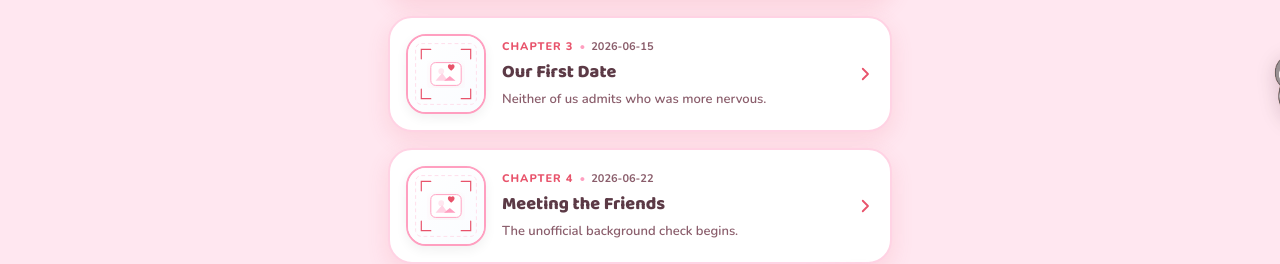
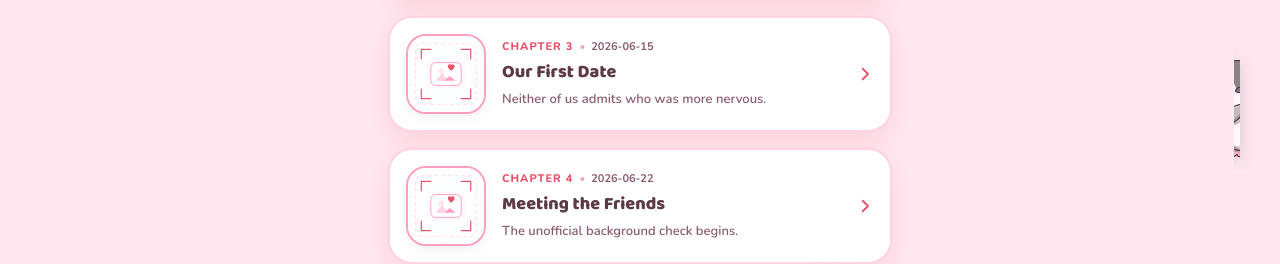
Before and after one commit to KOS-CDG/Our-Chapters, a React (Vite) app: page /chapters in a window 1280 px wide. Shown: the part 456-720 px from the top of the page. Built offline with nearby package versions, Linux system fonts and the light colour scheme.

Commit message:
Pixel-perfect peekingharu crop: clips right-half penguin, slides from edge correctly

```diff
--- a/src/components/PenguinWidget.tsx
+++ b/src/components/PenguinWidget.tsx
@@ -1,7 +1,7 @@
 import { useState, useRef } from "react";
 import { motion, AnimatePresence } from "framer-motion";
 
-// ---------- Persistent position ----------
+// ---------- Persistent helpers ----------
 function usePersist<T>(key: string, initial: T) {
   const stored = localStorage.getItem(key);
   const [val, setVal] = useState<T>(stored !== null ? JSON.parse(stored) : initial);
@@ -9,10 +9,23 @@ function usePersist<T>(key: string, initial: T) {
   return [val, save] as const;
 }
 
-// ---------- Constants ----------
-const SIZE    = 88;   // image size in px
-const PEEK_PX = 48;   // visible px when resting at edge
-const HIDDEN  = SIZE - PEEK_PX; // px pushed off-screen at rest
+// ---------- Image analysis results ----------
+// peekingharu.webp: portrait image (~810×1440 px), penguin occupies the RIGHT ~50%
+// of the canvas. Left half is empty white. Penguin faces left (toward screen).
+// We render only the right half using object-position so the penguin fills the slot.
+//
+// Haru.webp: square-ish image, centered penguin facing forward.
+
+const PEEK_IMG_W  = 110;  // rendered width of the full peekingharu image
+const PEEK_CROP_W = 58;   // width of the right-half crop we show (just the penguin)
+const PEEK_IMG_H  = 130;  // rendered height
+
+// How many px of the CROP stay visible when resting at edge
+// (penguin pokes just enough to be recognisable — head + eye + wing tip)
+const VISIBLE_AT_REST = 46;
+
+// Normal Haru size when open
+const HARU_SIZE = 88;
 
 // ---------- Main export ----------
 export function PenguinWidget() {
@@ -32,14 +45,7 @@ function HaruAssistiveTouch() {
   const dragRef    = useRef<{ startY: number; startX: number; initY: number } | null>(null);
   const hasDragged = useRef(false);
 
-  // Fully visible when hovered, active, or open
   const visible = hovered || open;
-
-  // X translation that hides most of Haru behind the edge
-  const translateX = visible ? 0 : (side === "right" ? HIDDEN : -HIDDEN);
-
-  // Mirror when on left side so Haru always faces inward
-  const flip: React.CSSProperties = side === "left" ? { transform: "scaleX(-1)" } : {};
 
   // ---- Pointer handlers ----
   const onPointerDown = (e: React.PointerEvent<HTMLDivElement>) => {
@@ -54,9 +60,8 @@ function HaruAssistiveTouch() {
     const dx = e.clientX - dragRef.current.startX;
     if (Math.abs(dy) > 5 || Math.abs(dx) > 5) hasDragged.current = true;
 
-    // Vertical slide — keep Haru within screen bounds
     const newY = Math.max(20, Math.min(
-      window.innerHeight - SIZE - 20,
+      window.innerHeight - PEEK_IMG_H - 20,
       dragRef.current.initY + dy,
     ));
     setPosY(newY);
@@ -71,78 +76,114 @@ function HaruAssistiveTouch() {
     dragRef.current = null;
   };
 
-  // Mobile: brief hover-out delay so user sees Haru before panel opens
   const onTouchStart = () => setHovered(true);
   const onTouchEnd   = () => setTimeout(() => { if (!open) setHovered(false); }, 500);
 
+  // ---- PEEKING state ----
+  // The peekingharu image has the penguin in the right half.
+  // We clip to PEEK_CROP_W wide and use object-position to show only the right portion.
+  // When resting: translate so only VISIBLE_AT_REST px stick out from the edge.
+  // When hovered: translate to show the full crop width.
+
+  // translateX for the PEEKING container
+  const peekHiddenOffset = PEEK_CROP_W - VISIBLE_AT_REST; // how many px to hide
+  const peekTranslateX   = visible
+    ? 0
+    : side === "right"
+      ?  peekHiddenOffset   // push rightward off screen
+      : -peekHiddenOffset;  // push leftward off screen
+
+  // Mirror the whole widget when on left side
+  const mirrorStyle: React.CSSProperties =
+    side === "left" ? { transform: "scaleX(-1)" } : {};
+
   return (
-    <motion.div
+    <div
       style={{
         position:    "fixed",
         top:         posY,
         [side]:      0,
         zIndex:      999,
-        width:       SIZE,
-        height:      SIZE,
         cursor:      "grab",
         userSelect:  "none",
         touchAction: "none",
       }}
-      animate={{
-        x:       translateX,
-        opacity: visible ? 1 : 0.65,
-      }}
-      transition={{ type: "spring", stiffness: 360, damping: 32 }}
       onPointerDown={onPointerDown}
       onPointerMove={onPointerMove}
       onPointerUp={onPointerUp}
-      onHoverStart={() => setHovered(true)}
-      onHoverEnd={() => { if (!open) setHovered(false); }}
+      onMouseEnter={() => setHovered(true)}
+      onMouseLeave={() => { if (!open) setHovered(false); }}
       onTouchStart={onTouchStart}
       onTouchEnd={onTouchEnd}
       aria-label="Haru assistive touch"
     >
       <AnimatePresence mode="wait">
-        {open ? (
-          <motion.img
-            key="haru"
-            src="/Haru.webp"
-            alt="Haru"
+
+        {/* ---- PEEKING state ---- */}
+        {!open && (
+          <motion.div
+            key="peek"
+            initial={false}
+            animate={{
+              x:       peekTranslateX,
+              opacity: visible ? 1 : 0.75,
+            }}
+            exit={{ opacity: 0, scale: 0.88 }}
+            transition={{ type: "spring", stiffness: 380, damping: 34 }}
+            style={{
+              // Clip container to show ONLY the right (penguin) portion of the image
+              width:    PEEK_CROP_W,
+              height:   PEEK_IMG_H,
+              overflow: "hidden",
+              ...mirrorStyle,
+            }}
+          >
+            <img
+              src="/peekingharu.webp"
+              alt="Haru peeking"
               draggable={false}
+              style={{
+                // Render the full image at PEEK_IMG_W wide so right crop is visible
+                width:       PEEK_IMG_W,
+                height:      PEEK_IMG_H,
+                objectFit:   "cover",
+                // Shift left so the penguin (right half) is centred in our crop window
+                marginLeft:  -(PEEK_IMG_W - PEEK_CROP_W),
+                display:     "block",
+                pointerEvents: "none",
+                filter:      "drop-shadow(-4px 4px 10px rgba(60,20,40,.35))",
+              }}
+            />
+          </motion.div>
+        )}
+
+        {/* ---- OPEN state: normal Haru ---- */}
+        {open && (
+          <motion.div
+            key="normal"
             initial={{ opacity: 0, scale: 0.8 }}
             animate={{ opacity: 1, scale: 1 }}
             exit={{ opacity: 0, scale: 0.8 }}
             transition={{ type: "spring", stiffness: 380, damping: 26 }}
+            style={mirrorStyle}
+          >
+            <img
+              src="/Haru.webp"
+              alt="Haru"
+              draggable={false}
               style={{
-              width: SIZE, height: SIZE,
+                width:  HARU_SIZE,
+                height: HARU_SIZE,
                 objectFit: "contain",
                 display: "block",
                 pointerEvents: "none",
                 filter: "drop-shadow(0 6px 14px rgba(60,20,40,.4))",
-              ...flip,
               }}
             />
-        ) : (
-          <motion.img
-            key="peek"
-            src="/peekingharu.webp"
-            alt="Haru peeking"
-            draggable={false}
-            initial={{ opacity: 0, scale: 0.8 }}
-            animate={{ opacity: 1, scale: 1 }}
-            exit={{ opacity: 0, scale: 0.8 }}
-            transition={{ type: "spring", stiffness: 380, damping: 26 }}
-            style={{
-              width: SIZE, height: SIZE,
-              objectFit: "contain",
-              display: "block",
-              pointerEvents: "none",
-              filter: "drop-shadow(0 4px 10px rgba(60,20,40,.3))",
-              ...flip,
-            }}
-          />
+          </motion.div>
         )}
+
       </AnimatePresence>
-    </motion.div>
+    </div>
   );
 }
```
Lines whose indentation alone changed are shown as unchanged.
